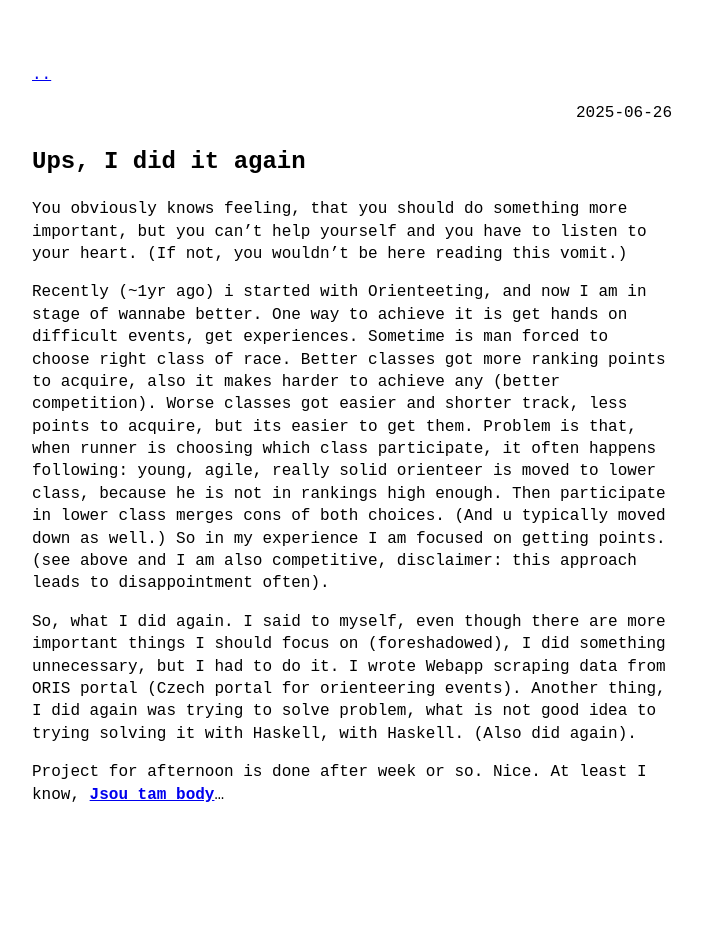
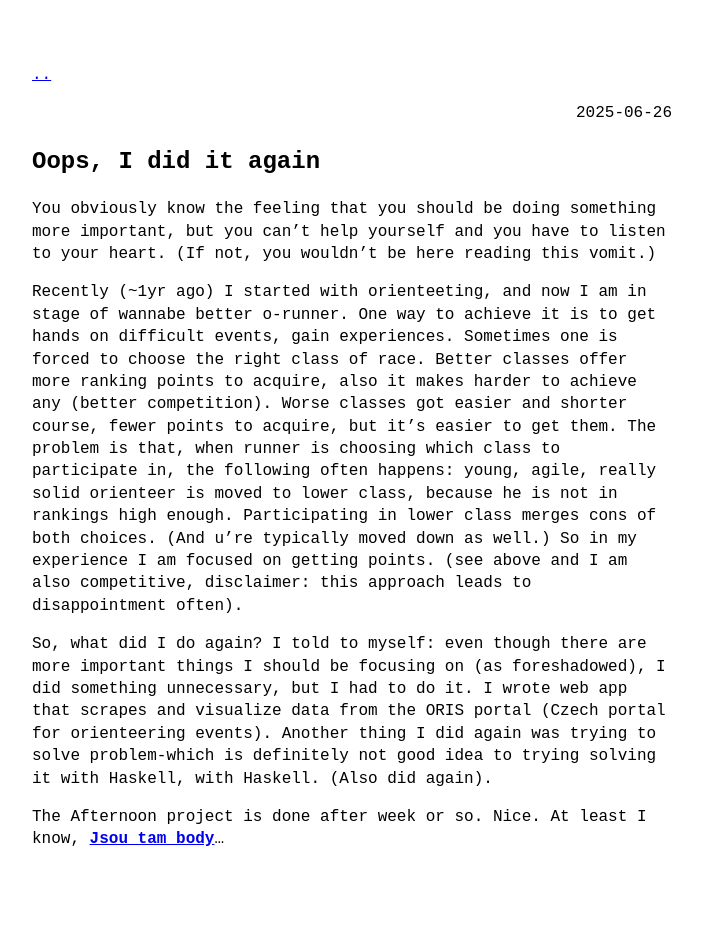
Before and after one commit to Facktorial/FaktorialsDevLog, a Jekyll site: the page built from _posts/2025-06-26-Ups-I-dit-it-again.md, in a window 1280 px wide. Shown: the whole page, without its empty margins (288-990 px from the left). Built offline with Jekyll 4.4.1, drawn with Linux system fonts in a browser that asks for light colours; before the commit the page ends 900 px from its top, so only the background shows below that.

Commit message:
ups i did it again vol. 2

```diff
--- a/_posts/2025-06-26-Ups-I-dit-it-again.md
+++ b/_posts/2025-06-26-Ups-I-dit-it-again.md
@@ -1,14 +1,14 @@
 ---
 layout: post
 category: general
-slug: struggle programming 20minute adventure
-title: Ups, I did it again
+slug: oops did it again
+title: Oops, I did it again
 ---
-You obviously knows feeling, that you should do something more important, but you can't help yourself and you have to listen to your heart. (If not, you wouldn't be here reading this vomit.)
+You obviously know the feeling that you should be doing something more important, but you can't help yourself and you have to listen to your heart. (If not, you wouldn't be here reading this vomit.)
 
-Recently (~1yr ago) i started with Orienteeting, and now I am in stage of wannabe better. One way to achieve it is get hands on difficult events, get experiences. Sometime is man forced to choose right class of race. Better classes got more ranking points to acquire, also it makes harder to achieve any (better competition). Worse classes got easier and shorter track, less points to acquire, but its easier to get them.
-Problem is that, when runner is choosing which class participate, it often happens following: young, agile, really solid orienteer is moved to lower class, because he is not in rankings high enough. Then participate in lower class merges cons of both choices. (And u typically moved down as well.) So in my experience I am focused on getting points. (see above and I am also competitive, disclaimer: this approach leads to disappointment often).
+Recently (~1yr ago) I started with orienteeting, and now I am in stage of wannabe better o-runner. One way to achieve it is to get hands on difficult events, gain experiences. Sometimes one is forced to choose the right class of race. Better classes offer more ranking points to acquire, also it makes harder to achieve any (better competition). Worse classes got easier and shorter course, fewer points to acquire, but it's easier to get them.
+The problem is that, when runner is choosing which class to participate in, the following often happens: young, agile, really solid orienteer is moved to lower class, because he is not in rankings high enough. Participating in lower class merges cons of both choices. (And u're typically moved down as well.) So in my experience I am focused on getting points. (see above and I am also competitive, disclaimer: this approach leads to disappointment often).
 
-So, what I did again. I said to myself, even though there are more important things I should focus on (foreshadowed), I did something unnecessary, but I had to do it. I wrote Webapp scraping data from ORIS portal (Czech portal for orienteering events). Another thing, I did again was trying to solve problem, what is not good idea to trying solving it with Haskell, with Haskell. (Also did again).
+So, what did I do again? I told to myself: even though there are more important things I should be focusing on (as foreshadowed), I did something unnecessary, but I had to do it. I wrote web app that scrapes and visualize data from the ORIS portal (Czech portal for orienteering events). Another thing I did again was trying to solve problem-which is definitely not good idea to trying solving it with Haskell, with Haskell. (Also did again).
 
-Project for afternoon is done after week or so. Nice. At least I know, **[Jsou tam body](https://github.com/Facktorial/jsou-tam-body)**...
+The Afternoon project is done after week or so. Nice. At least I know, **[Jsou tam body](https://github.com/Facktorial/jsou-tam-body)**...
```
